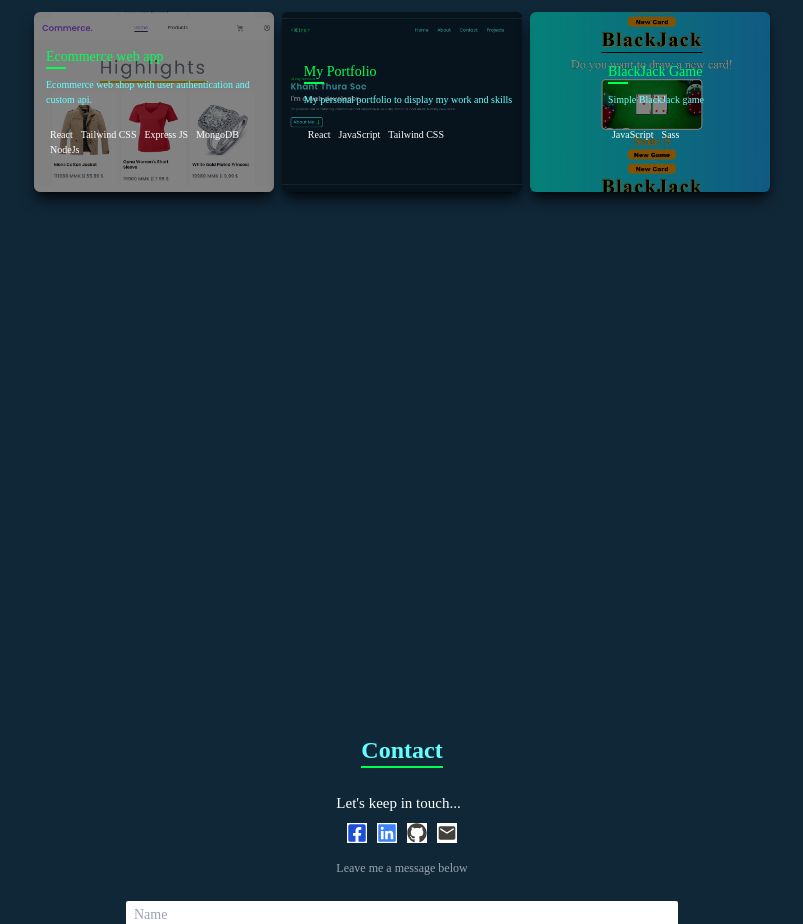
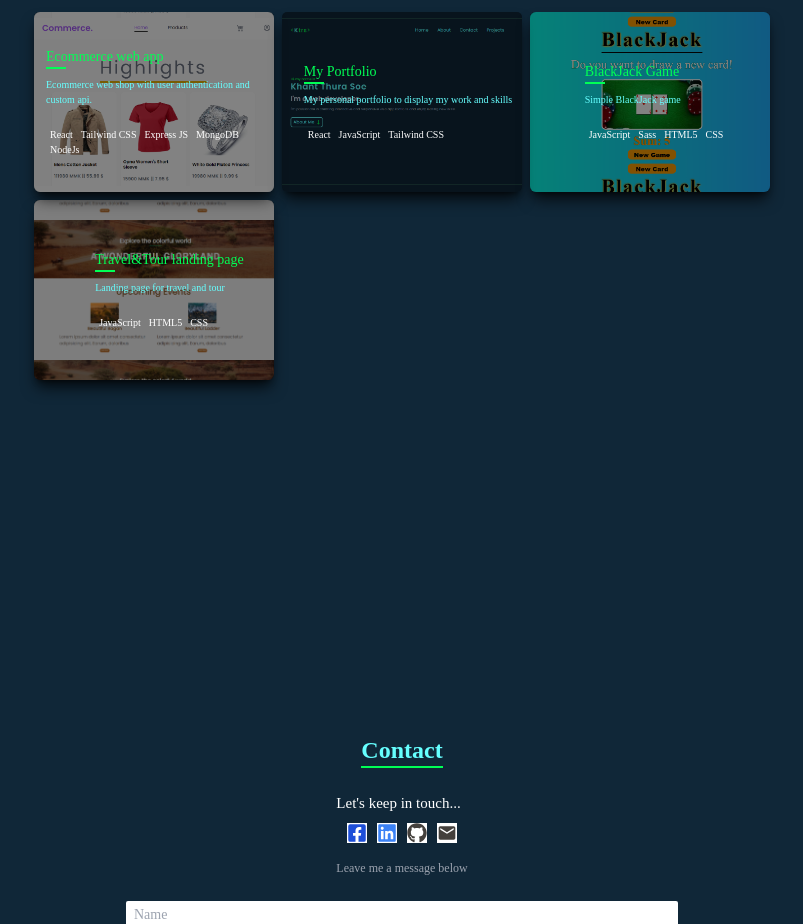
Before and after one commit to KhantThuraSoe/portfolio, a React (Create React App) app: page / in a window 1280 px wide. Shown: the part 1540-2464 px from the top of the page, without its empty margins (238-1041 px from the left). Built offline with nearby package versions, Linux system fonts and the light colour scheme.

Commit message:
added travel&tour project

```diff
--- a/src/components/Projects.jsx
+++ b/src/components/Projects.jsx
@@ -1,6 +1,7 @@
 import portfolio from '../assets/portfolio.png';
 import ecommerce from '../assets/ecommerce.png';
 import blackjack from '../assets/blackjack.png';
+import t_t from '../assets/t_t.png';
 
 import { v4 } from 'uuid';
 const projects = [
@@ -29,7 +30,17 @@ const projects = [
 		image: blackjack,
 		title: 'BlackJack Game',
 		description: 'Simple BlackJack game',
-		techs: ['JavaScript', 'Sass'],
+		techs: ['JavaScript', 'Sass', 'HTML5', 'CSS'],
+	},
+	// https://mmadventure.netlify.app/
+	{
+		id: v4(),
+		demoLink: 'https://mmadventure.netlify.app/',
+		gitHubLink: 'https://github.com/KhantThuraSoe/Travel-Tour_landing_page',
+		image: t_t,
+		title: 'Travel&Tour landing page',
+		description: 'Landing page for travel and tour',
+		techs: ['JavaScript', 'HTML5', 'CSS'],
 	},
 ];
 
```
Also changed, not shown: src/assets/t_t.png (added).
